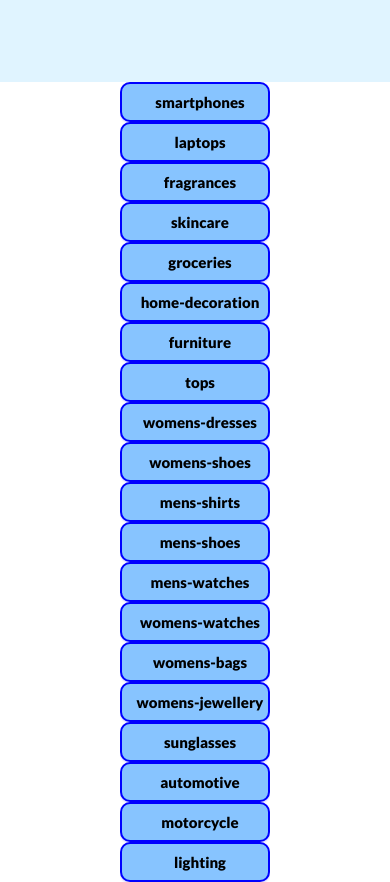
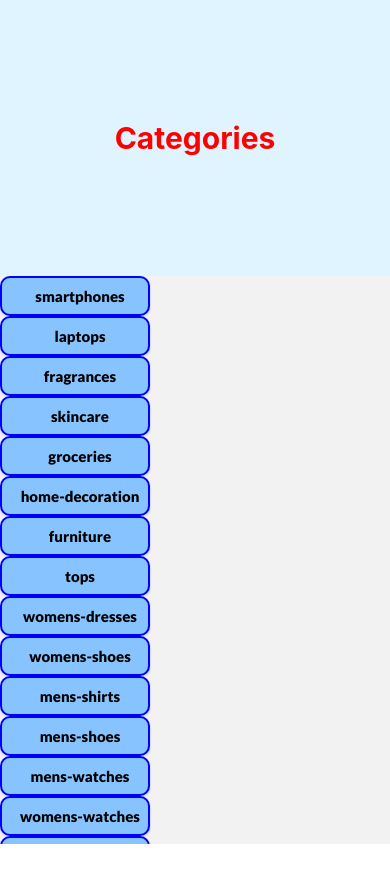
Before and after one commit to NicolasBonals/app-curso-61300-nab, a React Native app: screen /Home in a window 390 px wide. After the commit the page ends 844 px from the top, so only its background shows below. Built offline with nearby package versions, Linux system fonts and the light colour scheme.

Commit message:
Se agregó el Navigation

```diff
--- a/App.js
+++ b/App.js
@@ -1,125 +1,51 @@
-// import { StatusBar } from 'expo-status-bar';
-// import { StyleSheet, Text, View, Image, ImageBackground, TextInput, Pressable} from 'react-native';
-// import { useState } from 'react';
-// import imagenEjemplo from './assets/imagenEjemplo.jpg';
-// import cartIcon from './assets/cartIcon.png';
-// import Constants from 'expo-constants';
-// import RemoveModal from './src/components/RemoveModal';
-// import CounterComponent from './src/components/CountComponent';
-// import FlatListComponent from './src/components/FlatList';
-import { useState } from 'react';
+// import { useState } from "react";
+import { Platform, SafeAreaView, StyleSheet } from "react-native";
 import { useFonts } from "expo-font";
-
-import Home from './src/screens/Home';
-import ItemListCategories from './src/screens/ItemListCategories';
-import { fonts } from './src/global/fonts';
-
+import Constants from "expo-constants";
+// import Home from "./src/screens/Home";
+// import ItemDetail from "./src/screens/ItemDetail";
+// import ItemListCategories from "./src/screens/ItemListCategories";
+import { fonts } from "./src/global/fonts";
+// import { StatusBar } from "expo-status-bar";
+import Navigator from "./src/navigation/Navigator";
 
 
 
 export default function App() {
 
-  // const [inputValue, setInputValue] = useState('');
-  // const [cartItems, setCartItems] = useState([]);
-  // const [itemSelected, setItemSelected] = useState(null);
-  // const [modalVisible, setModalVisible] = useState(false);
-
-  // const handleInputValue = (value) => setInputValue(value);
-
-  // const removeItem = () => {
-  //     const filteredArray = cartItems.filter((item)=> item.id !== itemSelected )
-  //     setCartItems(filteredArray);
-  //     setModalVisible(false);
-  //   }
-
-
-  // const addItem = () => {
-  //   const newItem = {
-  //     name: inputValue,
-  //     id: new Date().getTime(),
-  //   }
-
-  //   setCartItems([...cartItems, newItem])
-  // }
-
-  const [categorySelected, setCategorySelected] = useState("");
+  // const [categorySelected, setCategorySelected] = useState("");
   const [fontsLoaded] = useFonts(fonts);
+  // const [productDetailId, setProductDetailId] = useState(0);
 
   if(!fontsLoaded){
     return null
   }
 
   return (
-  <>
-  {categorySelected ? (
-    <ItemListCategories setCategorySelected={setCategorySelected}/>
-    )
-   : (
-     <Home setCategorySelected={setCategorySelected}/>
-  )}
+    // <SafeAreaView style={styles.container}>
+    //   <StatusBar style="auto" />
 
-
-  </>
-  )
-    // <View>
-
-      /* <ImageBackground style={{width: '100%', height: '100%'}} source={{uri: 'https://img.freepik.com/vector-gratis/marco-fondo-azul-fluido_53876-99019.jpg?size=626&ext=jpg&ga=GA1.1.87170709.1706918400&semt=ais'}}>
-      <View style={styles.container}>
-        <StatusBar style='auto'/>
-
-        <View style={{flexDirection: 'row', justifyContent: 'flex-end', gap: 8, alignItems: 'center'}}>
-
-
-          <Text> Carrito </Text>
-                  <Image style={{width: 50, height: 50}} source={cartIcon}/>
-          </View>
-
-              <Image style={{width: 300, height: 300}} source={imagenEjemplo}/>
-          <View style={{flexDirection: 'row', justifyContent: 'center', gap: 8, alignItems: 'center'}}>
-
-            <TextInput onChangeText={handleInputValue} value={inputValue}  style={{borderColor: "gray", borderWidth: 1, paddingHorizontal: 10, paddingVertical: 10, borderRadius: 10, width: 200, margin: 10 }} placeholder='Ingrese un producto' />
-            <Pressable onPress={addItem}>
-              <Text style={{fontSize: 40}}>+</Text>
-            </Pressable>
-          </View>
-
-        <View style={styles.productsContainer}>
-
-        <RemoveModal
-          modalVisible={modalVisible}
-          setModalVisible={setModalVisible}
-          removeItem={removeItem}
-          itemSelected={itemSelected}
-        />
-          <CounterComponent />
-          <FlatListComponent cartItems={cartItems} setModalVisible={setModalVisible} setItemSelected={setItemSelected} />
-        </View>
-
-
-      </View>
-      </ ImageBackground> */
-    // </View>
+    //   {productDetailId ? (
+    //     <ItemDetail productDetailId={productDetailId}  />
+    //   ) : categorySelected ? (
+    //     <ItemListCategories
+    //       setCategorySelected={setCategorySelected}
+    //       category={categorySelected}
+    //       setProductDetailId={setProductDetailId}
+    //     />
+    //   ) : (
+    //     <Home setCategorySelected={setCategorySelected} />
+    //   )}
+    // </SafeAreaView>
+    <Navigator />
+  );
 }
 
-// const styles = StyleSheet.create({
-//   container: {
-//     paddingTop: Constants.statusBarHeight,
-//     paddingLeft: 30,
-//     flex: 1
-//   },
-
-//   productsContainer:{
-//     justifyContent: 'center',
-//     alignItems: 'center',
-//     paddingVertical: 10,
-//   },
-
-//   products:{
-//     fontSize: 16,
-//     fontWeight: "bold",
-//     padding: 4,
-//     borderRadius: 4,
-//     borderBlockColor: "red",
-//   },
-
-// });
+const styles = StyleSheet.create({
+  container: {
+    flex: 1,
+    backgroundColor: "#ededed",
+    alignItems: "center",
+    paddingTop: Platform.OS === 'android' ? Constants.statusBarHeight : 0,
+  },
+});
--- a/package.json
+++ b/package.json
@@ -10,12 +10,17 @@
   },
   "dependencies": {
     "@expo/metro-runtime": "~3.1.1",
+    "@react-navigation/native": "^6.1.14",
+    "@react-navigation/native-stack": "^6.9.22",
+    "@react-navigation/stack": "^6.3.25",
     "expo": "~50.0.3",
     "expo-font": "^11.10.2",
     "expo-status-bar": "~1.11.1",
     "react": "18.2.0",
     "react-dom": "18.2.0",
     "react-native": "0.73.2",
+    "react-native-safe-area-context": "4.8.2",
+    "react-native-screens": "~3.29.0",
     "react-native-web": "~0.19.6"
   },
   "devDependencies": {
--- a/src/components/Categories.jsx
+++ b/src/components/Categories.jsx
@@ -1,21 +1,26 @@
-import { View, Text, FlatList, StyleSheet } from "react-native";
-import categories from '../data/categories.json';
+import { FlatList, StyleSheet, Text, View } from "react-native";
+import categories from "../data/categories.json";
 import CategoryItem from "./CategoryItem";
 
-
-
-const Categories = ({setCategorySelected}) => {
-    return(
-        <View>
+function Categories({navigation}) {
+  return (
+    <View style={styles.container}>
       <FlatList
         data={categories}
         renderItem={({ item }) => (
-                <CategoryItem setCategorySelected={setCategorySelected} category = {item}/>
+          <CategoryItem navigation={navigation} category={item} />
         )}
         keyExtractor={(category) => category}
       />
     </View>
   );
-};
+}
 
 export default Categories;
+
+const styles = StyleSheet.create({
+  container: {
+    flex: 1,
+    width: "100%",
+  },
+});
--- a/src/components/CategoryItem.jsx
+++ b/src/components/CategoryItem.jsx
@@ -1,25 +1,19 @@
-import { Text, StyleSheet, Pressable } from 'react-native'
-import React from 'react'
-import Card from './Card'
+import { Pressable, StyleSheet, Text } from "react-native";
+import Card from "./Card";
 import { colors } from "../global/colors";
 
-const CategoryItem = ({category, setCategorySelected}) => {
+const CategoryItem = ({ category, navigation }) => {
   return (
-    <>
-        <Card style={styles.container}>
-            <Pressable onPress={()=> setCategorySelected(category)}>
-                <Text style={styles.text}>{category}</Text>
-            </Pressable>
+    <Pressable onPress={() => navigation.navigate("ItemListCategories", {category})}>
+      <Card style={styles.container}>
+        <Text style={styles.text}>{category}</Text>
+      </Card>
+    </Pressable>
+  );
+};
 
-        </ Card>
+export default CategoryItem;
 
-    </>
-
-
-  )
-}
-
-export default CategoryItem
 
 const styles = StyleSheet.create({
 
--- a/src/components/ProductItem.jsx
+++ b/src/components/ProductItem.jsx
@@ -1,22 +1,60 @@
-import { StyleSheet, Text, View } from 'react-native'
-import React from 'react'
-import Card from './Card'
+import { useEffect, useState } from "react";
+import { Image, Pressable, StyleSheet, Text, useWindowDimensions } from "react-native";
+import Card from "./Card";
 
+const ProductItem = ({ product, navigation }) => {
+  const [isPortrait, setIsPortrait] = useState(true);
+  const [isLandscape, setIsLandscape] = useState(false);
 
-const ProductItem = ({product}) => {
+  const { width, height } = useWindowDimensions();
+
+  console.log(width, height);
+
+  useEffect(() => {
+    if (height > width) {
+      setIsPortrait(true);
+      setIsLandscape(false);
+    } else {
+      setIsPortrait(false);
+      setIsLandscape(true);
+    }
+  }, [width, height]);
+
   return (
     <>
-        <Card >
-        <Text style={styles.text}> {product.title} </Text>
+      <Pressable style={styles.card} onPress={() => navigation.navigate("ItemDetail", {id: product.id})}>
+        <Card
+          style={{
+            marginVertical: 20,
+            flexDirection: "row",
+            justifyContent: "space-between",
+          }}
+        >
+          <Text style={width < 350 ? styles.textMin : styles.text}>{product.title}</Text>
+          <Image
+            style={styles.image}
+            resizeMode="cover"
+            source={{ uri: product.thumbnail }}
+          />
         </Card>
+      </Pressable>
     </>
-  )
-}
+  );
+};
 
 export default ProductItem;
 
 const styles = StyleSheet.create({
-    text:{
-        fontSize: 25,
-    }
-})
+  text: {
+    fontSize: 20,
+    width: "70%",
+  },
+  textMin: {
+    fontSize: 14,
+    width: "70%",
+  },
+  image: {
+    width: 70,
+    height: 70,
+  },
+});
--- /dev/null
+++ b/src/navigation/Navigator.jsx
@@ -0,0 +1,39 @@
+import { createNativeStackNavigator } from "@react-navigation/native-stack";
+import { NavigationContainer } from "@react-navigation/native";
+import Home from "../screens/Home";
+import ItemDetail from "../screens/ItemDetail";
+import ItemListCategories from "../screens/ItemListCategories";
+import Header from "../components/Header";
+
+const Navigator = () => {
+  const Stack = createNativeStackNavigator();
+
+  return (
+    <NavigationContainer>
+      <Stack.Navigator
+        initialRouteName="Home"
+        screenOptions={({ route }) => ({
+          header: () => {
+            return (
+              <Header
+                title={
+                  route.name === "Home"
+                    ? "Categories"
+                    : route.name === "ItemListCategories"
+                    ? route.params.category
+                    : "Detail"
+                }
+              />
+            );
+          },
+        })}
+      >
+        <Stack.Screen name="Home" component={Home} />
+        <Stack.Screen name="ItemDetail" component={ItemDetail} />
+        <Stack.Screen name="ItemListCategories" component={ItemListCategories} />
+      </Stack.Navigator>
+    </NavigationContainer>
+  );
+};
+
+export default Navigator;
--- a/src/screens/Home.jsx
+++ b/src/screens/Home.jsx
@@ -1,23 +1,19 @@
-import { Text, View, StyleSheet } from "react-native";
+import { View, StyleSheet } from "react-native";
 import Header from "../components/Header";
 import Categories from "../components/Categories";
 import { colors } from "../global/colors";
 
-
-
-function Home ({setCategorySelected}) {
-    return(
-        <View style={styles.pageContainer}>
-            <Header title={'inicio'}/>
-            <Categories setCategorySelected={setCategorySelected}/>
-        </View>
-    )
+function Home({navigation}) {
+  return (
+    <View style={styles.container}>
+      <Categories navigation={navigation}/>
+    </View>
+  );
 }
 
 export default Home;
-
 const styles = StyleSheet.create({
-    pageContainer: {
+    container: {
       flex: 1,
       backgroundColor: colors.hex_100,
       justifyContent: 'center',
--- a/src/screens/ItemDetail.jsx
+++ b/src/screens/ItemDetail.jsx
@@ -0,0 +1,89 @@
+import { StyleSheet, Text, View, Image, Pressable } from "react-native";
+import React, { useEffect, useState } from "react";
+import allProducts from "../data/products.json";
+import { colors } from "../global/colors";
+
+const ItemDetail = ({ navigation, route }) => {
+  const [product, setProduct] = useState(null);
+
+  const { id } = route.params;
+
+  useEffect(() => {
+    const productFinded = allProducts.find((product) => product.id === id);
+    setProduct(productFinded);
+  }, [id]);
+
+  return (
+    <View style={styles.main}>
+      {product ? (
+        <View style={styles.container}>
+          <Image
+            source={{ uri: product.images[0] }}
+            style={styles.image}
+            resizeMode="cover"
+          />
+          <View style={styles.textContainer}>
+            <Text style={styles.descriptionText}>{product.title}</Text>
+            <Text style={styles.descriptionText}>{product.description}</Text>
+            <Text style={styles.descriptionTextPrice}>${product.price}</Text>
+            <Pressable style={styles.buy}>
+              <Text style={styles.buyText}>Buy now</Text>
+            </Pressable>
+          </View>
+        </View>
+      ) : (
+        <View>
+          <Text>Cargando...</Text>
+        </View>
+      )}
+    </View>
+  );
+};
+
+export default ItemDetail;
+
+const styles = StyleSheet.create({
+  main: {
+    flex: 1,
+    width: "100%",
+  },
+  container: {
+    flexDirection: "column",
+    justifyContent: "flex-start",
+    alignItems: "center",
+    height: "100%",
+  },
+  image: {
+    width: "100%",
+    height: 400,
+    marginVertical: 15,
+  },
+  textContainer: {
+    flexDirection: "column",
+    justifyContent: "center",
+    alignItems: "flex-start",
+    padding: 6,
+  },
+  descriptionText: {
+    fontFamily: "latoBlack",
+    fontSize: 16,
+    color: "black",
+    paddingVertical: 4,
+  },
+  descriptionTextPrice: {
+    fontFamily: "latoBlack",
+    fontSize: 25,
+    color: "black",
+    paddingVertical: 6,
+  },
+  buy: {
+    padding: 10,
+    borderRadius: 6,
+    backgroundColor: colors.blue_300,
+  },
+  buyText: {
+    fontFamily: "latoBlack",
+    fontSize: 22,
+    color: "white",
+  },
+});
--- a/src/screens/ItemListCategories.jsx
+++ b/src/screens/ItemListCategories.jsx
@@ -1,43 +1,44 @@
-import { View, FlatList, Pressable, Text, StyleSheet } from "react-native";
-import React, { useState, useEffect} from "react";
+import { useEffect, useState } from "react";
+import { View, FlatList, StyleSheet, Text, Pressable } from "react-native";
 import allProducts from "../data/products.json";
 import ProductItem from "../components/ProductItem";
 import Search from "../components/Search";
-import Header from "../components/Header";
 import { colors } from "../global/colors";
 
-const ItemListCategories =({category, setCategorySelected}) => {
+function ItemListCategories({ navigation, route }) {
   const [products, setProducts] = useState([]);
   const [keyword, setKeyword] = useState("");
 
+  const { category } = route.params;
+
   useEffect(() => {
-        if(category) {
+    if (category) {
       const products = allProducts.filter((product) => product.category === category);
-            const filteredProducts = products.filter((product) => product.title.includes(keyword));
+      const filteredProducts = products.filter((product) =>
+        product.title.includes(keyword)
+      );
+      setProducts(filteredProducts);
+    } else {
+      const filteredProducts = allProducts.filter((product) =>
+        product.title.includes(keyword)
+      );
       setProducts(filteredProducts);
     }
   }, [category, keyword]);
 
   return (
-        <View style={styles.pageContainer}>
-            <Header title={category}/>
-            <Search keyword={keyword} onSearch={setKeyword}/>
+    <View style={styles.container}>
+      <Search onSearch={setKeyword} />
       <FlatList
         data={products}
-                renderItem={({item}) => <ProductItem product={item}/>}
-                keyExtractor={(item)=>item.id}
+        renderItem={({ item }) => <ProductItem product={item} navigation={navigation} />}
+        keyExtractor={(item) => item.id}
       />
-            <Pressable onPress={()=> setCategorySelected()}>
-                <Text style={styles.text}>Volver Atras</Text>
-            </Pressable>
     </View>
-
-
   );
-};
+}
 
 export default ItemListCategories;
-
 const styles = StyleSheet.create({
     pageContainer: {
       flex: 1,
```
Also changed, not shown: src/components/Header.jsx (+8 -7 lines), 1 other file (tests, documents, lock files or other folders). Lines whose indentation alone changed are shown as unchanged.
